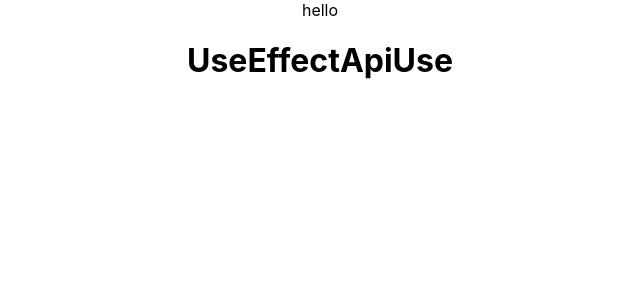
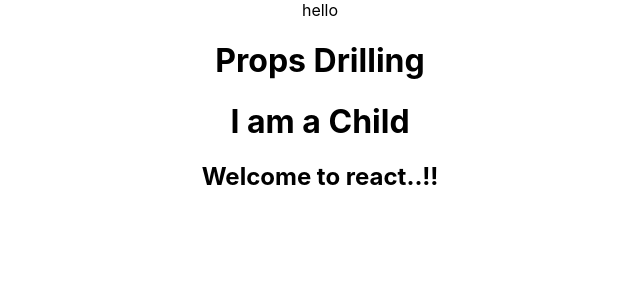
Before and after one commit to poojarupanwar/React_Learn, a React (Create React App) app in the folder learnreact/: page / in a window 1280 px wide. Shown: the top 300 px of the page, without its empty margins (320-960 px from the left). Built offline with nearby package versions, Linux system fonts and the light colour scheme.

Commit message:
Update App.js

```diff
--- a/learnreact/src/App.js
+++ b/learnreact/src/App.js
@@ -1,7 +1,8 @@
 // import logo from './logo.svg';
 import './App.css';
-import UseEffectApiUse from './components/Day10/UseEffectApiUse';
-import UseRefHook from './components/Day10/UseRefHook';
+import PropDrills from './components/Day8/PropDrills';
+// import UseEffectApiUse from './components/Day10/UseEffectApiUse';
+// import UseRefHook from './components/Day10/UseRefHook';
 // import UseEffectHook from './components/Day10/UseEffectHook';
 // import ClassCompLifeCycleMethods from './components/Day5/ClassCompLifeCycleMethods';
 // import PropDrills from './components/Day8/PropDrills';
@@ -36,7 +37,8 @@ function App() {
             {/* <PropDrills/> */}
             {/* <UseEffectHook/> */}
             {/* <UseRefHook/> */}
-            <UseEffectApiUse/>
+            {/* <UseEffectApiUse/> */}
+            <PropDrills/>
     </div>
   );
 }
```
